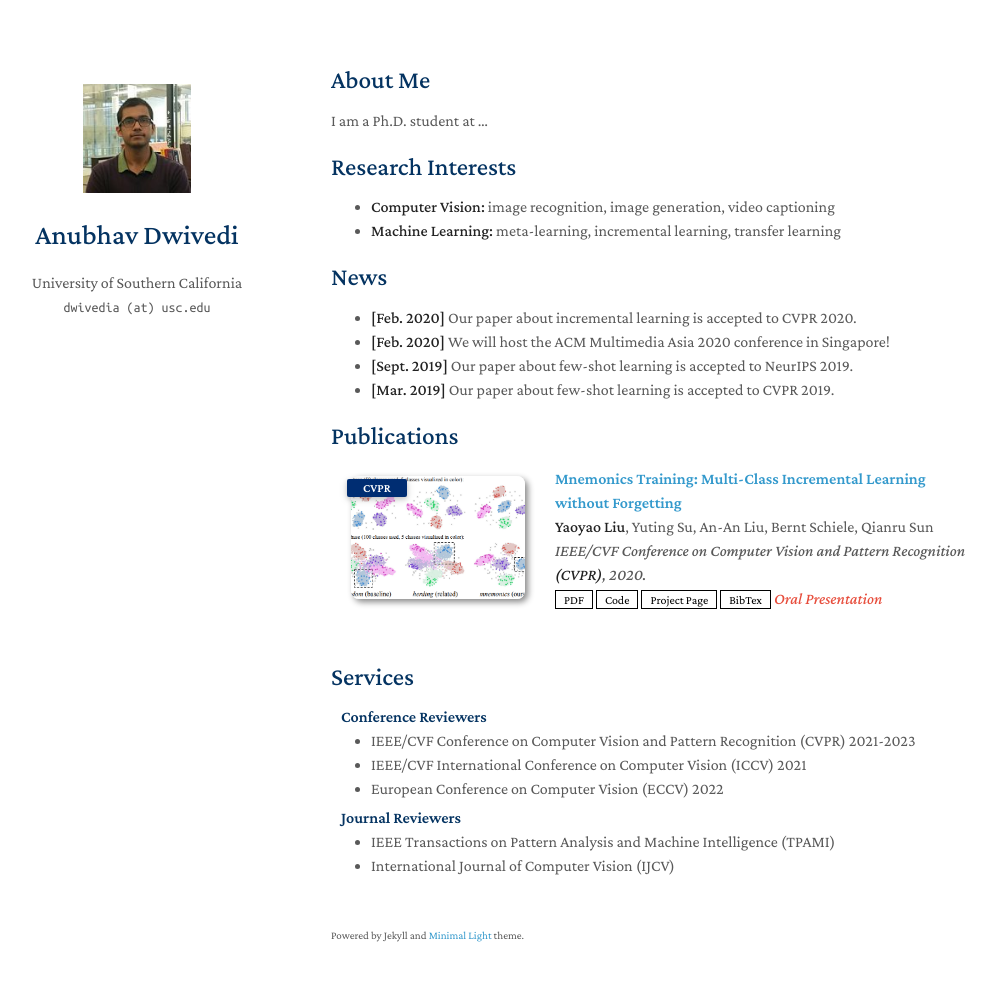
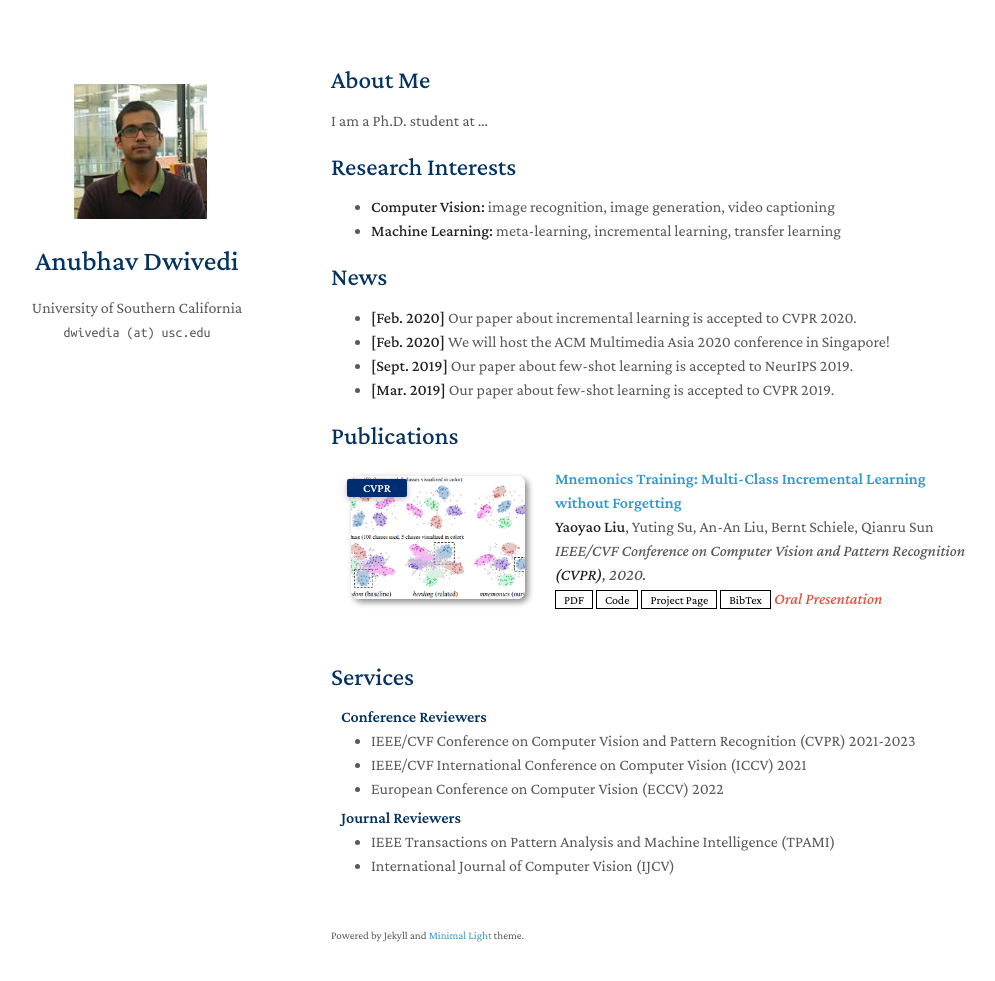
Before and after one commit to dwivedi-anubhav/website, a Jekyll site: the page built from index.md, in a window 1280 px wide and 1016 px high. Shown: the top 981 px of the window, without its empty margins (139-1134 px from the left). Built offline with Jekyll 4.4.1, drawn with Linux system fonts in a browser that asks for light colours; nearby versions of some CDN libraries; a style sheet for code colours, icons or effects is not loaded; our own code applies the rules of GitHub Pages for plain Markdown files.

Commit message:
Update minimal-light.scss

```diff
--- a/_sass/minimal-light.scss
+++ b/_sass/minimal-light.scss
@@ -228,7 +228,7 @@ papertitle {
 
       .image.avatar img {
         border-radius: 8px;
-        width: 65%;
+        width: 80%;
         padding: 20px;
         // border: 1px solid #ddd;
         // padding: 3px;
@@ -512,7 +512,7 @@ footer {
 
    .image.avatar img {
         border-radius: 8px;
-        width: 165px;
+        width: 185px;
         padding:20px;
       }
   #head1o2 {
@@ -568,7 +568,7 @@ footer {
 
   .image.avatar img {
       border-radius: 8px;
-      width: 165px;
+      width: 185px;
       padding:20px;
   }
   #head1o2 {
```
